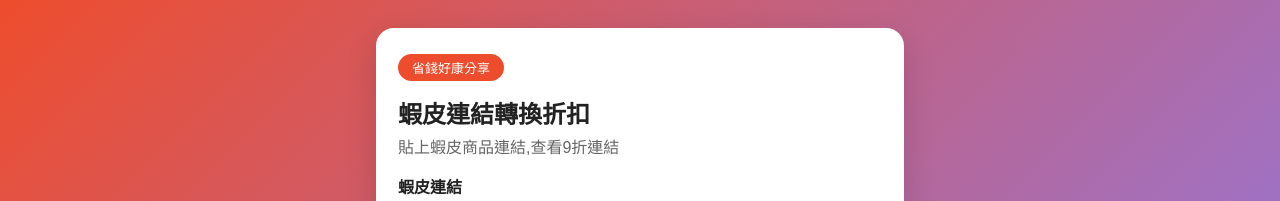
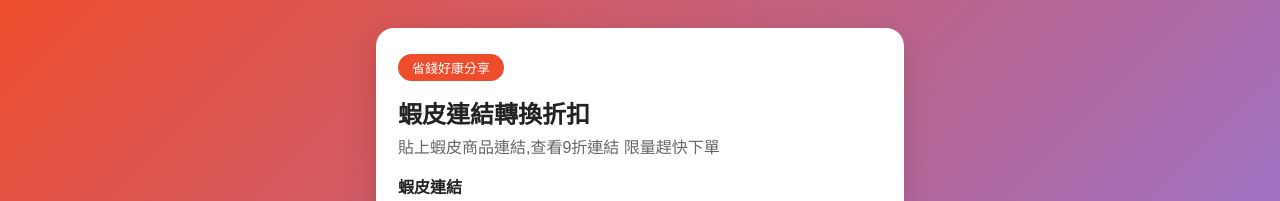
Before and after one commit to eeshoptw/converter, a plain HTML site: page index.html in a window 1280 px wide. Shown: the top 201 px of the page. Drawn offline with Linux system fonts and the light colour scheme.

Commit message:
更新 index.html

```diff
--- a/index.html
+++ b/index.html
@@ -2,7 +2,7 @@
 <html lang="zh-Hant"><head><meta charset="UTF-8"><meta name="viewport" content="width=device-width, initial-scale=1.0">
 <title>蝦皮連結轉換折扣</title><link rel="stylesheet" href="style.css"></head>
 <body><main class="container"><section class="card">
-<div class="badge">省錢好康分享</div><h1>蝦皮連結轉換折扣</h1><p class="subtitle">貼上蝦皮商品連結,查看9折連結</p>
+<div class="badge">省錢好康分享</div><h1>蝦皮連結轉換折扣</h1><p class="subtitle">貼上蝦皮商品連結,查看9折連結 限量趕快下單</p>
 <label for="urlInput">蝦皮連結</label>
 <textarea id="urlInput" placeholder="一次最多貼上 5 個蝦皮連結，每行一個"></textarea>
 <div class="buttons"><button id="convertBtn">產生推廣連結</button><button id="clearBtn" class="secondary">清除</button></div>
```
